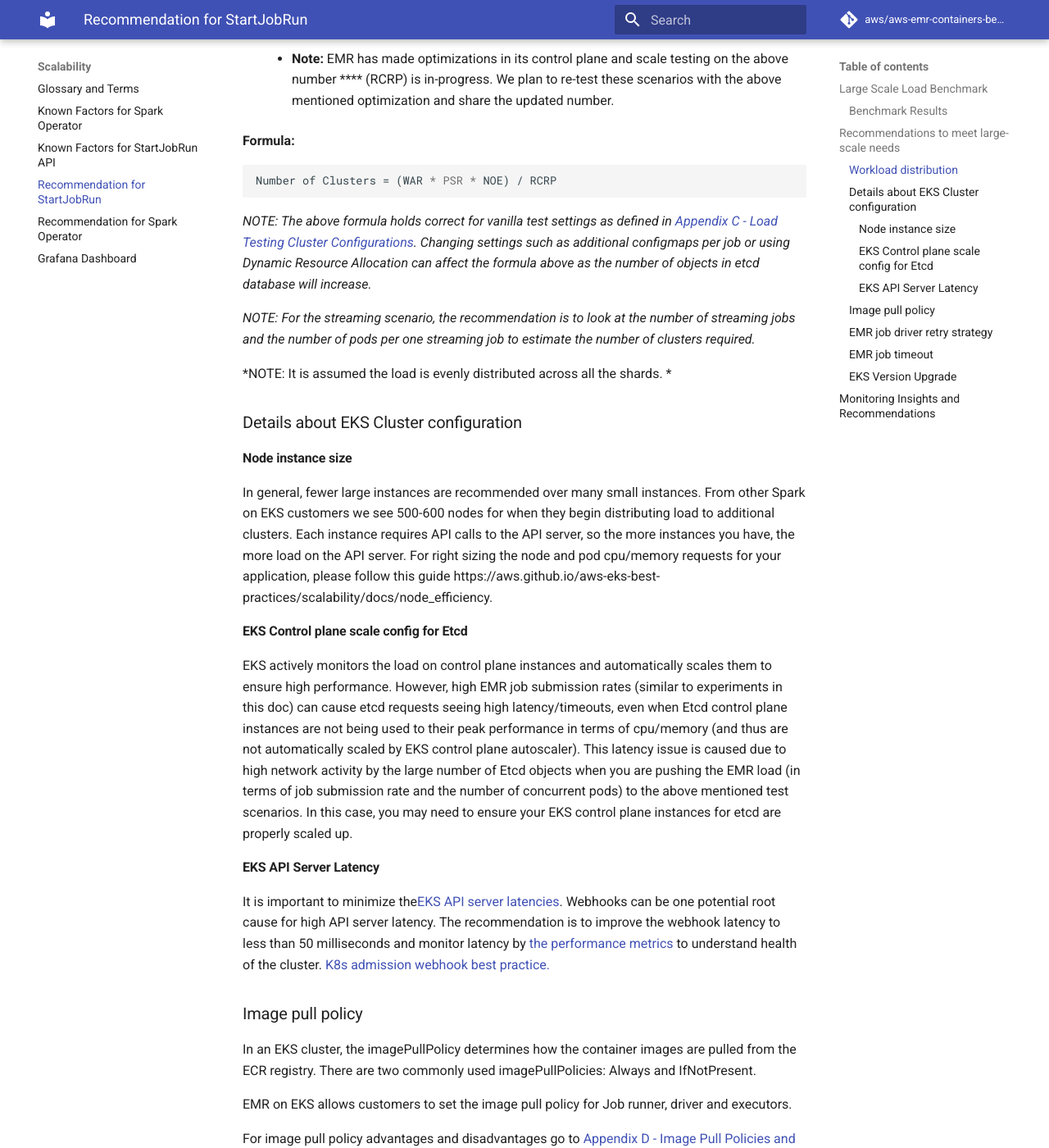
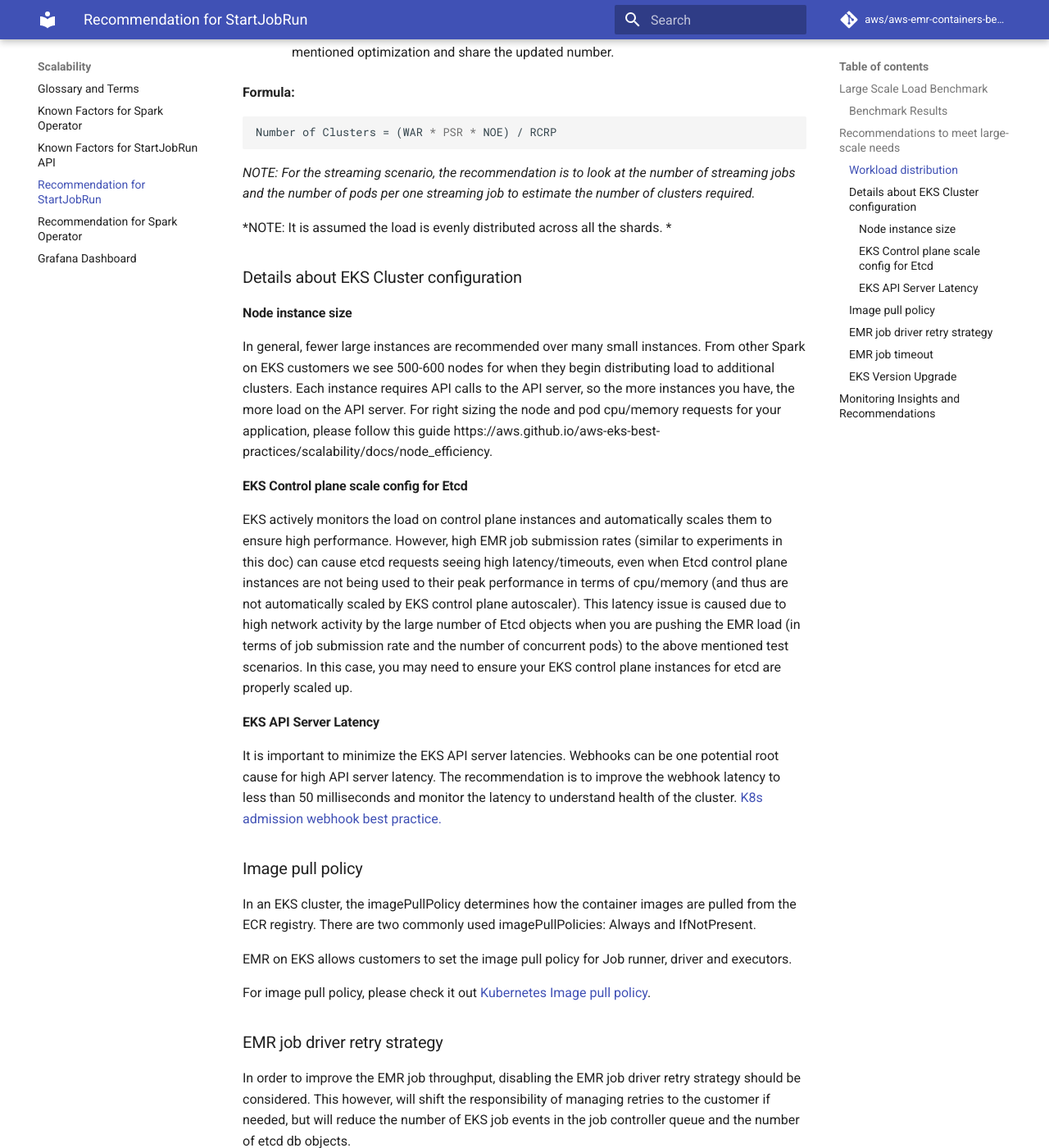
Before and after one commit to aws/aws-emr-containers-best-practices, an MkDocs documentation site: the page built from content/scalability/docs/load-test-for-start-job-run-api.md, in a window 1280 px wide and 1400 px high, scrolled down 4612 px. Shown: the whole window at 82% size. Built offline with MkDocs 1.6.1 and Material for MkDocs 9.7.7, drawn with Linux system fonts in a browser that asks for light colours; comment, search, counter and statistics services are not loaded; some of the changed text lies outside the part shown.

Commit message:
Updated .md files with some expired links.

````diff
--- a/content/scalability/docs/load-test-for-start-job-run-api.md
+++ b/content/scalability/docs/load-test-for-start-job-run-api.md
@@ -15,7 +15,6 @@
         * `WARM_IP_TARGET` : 10
         * `AWS_VPC_K8S_CNI_CUSTOM_NETWORK_CFG` : true with custom ENIConfigs (each AZ having custom subnet of 65536 IP addresses pool for pods)
 * Note that max number of active EMR on EKS jobs corresponds to maximum concurrently active jobs that have been submitted to the EKS cluster, and are not yet completed.
-* Please see details around the additional Benchmarking setup in the following section [Appendix D - Load Testing Cluster Configurations](https://quip-amazon.com/7AFyAZQRMyZT#temp:C:KIV39e1c7bb993542ccab65b824a)
 * Batch jobs were run with 10 executors
 * We used default pod spec for our EMR jobs
 * The streaming jobs scenario were tested by first submitting all streaming jobs before running the batch jobs
@@ -190,9 +189,6 @@
 Number of Clusters = (WAR * PSR * NOE) / RCRP
 ```
 
-
-*NOTE: The above formula holds correct for vanilla test settings as defined in  [Appendix C - Load Testing Cluster Configurations](https://quip-amazon.com/7AFyAZQRMyZT#temp:C:KIV39e1c7bb993542ccab65b824a). Changing settings such as additional configmaps per job or using Dynamic Resource Allocation can affect the formula above as the number of objects in etcd database will increase.*
-
 *NOTE: For the streaming scenario, the recommendation is to look at the number of streaming jobs and the number of pods per one streaming job to estimate the number of clusters required.*
 
 *NOTE: It is assumed the load is evenly distributed across all the shards.
@@ -211,7 +207,7 @@
 
 #### EKS API Server Latency
 
-It is important to minimize the[EKS API server latencies](https://quip-amazon.com/MwNDAG5gy8EZ/EMR-on-EKS-Scale-Recommendation-for-Salesforce#temp:C:EIca6f30b96911145518fbc53df8). Webhooks can be one potential root cause for high API server latency. The recommendation is to improve the webhook latency to less than 50 milliseconds and monitor latency by [the performance metrics](https://quip-amazon.com/MwNDAG5gy8EZ/EMR-on-EKS-Scale-Recommendation-for-Salesforce#temp:C:EIca6f30b96911145518fbc53df8) to understand health of the cluster. [K8s admission webhook best practice.](https://kubernetes.io/docs/reference/access-authn-authz/extensible-admission-controllers/#best-practices-and-warnings)
+It is important to minimize the EKS API server latencies. Webhooks can be one potential root cause for high API server latency. The recommendation is to improve the webhook latency to less than 50 milliseconds and monitor the latency to understand health of the cluster. [K8s admission webhook best practice.](https://kubernetes.io/docs/reference/access-authn-authz/extensible-admission-controllers/#best-practices-and-warnings)
 
 ### Image pull policy
 
@@ -219,7 +215,7 @@
 
 EMR on EKS allows customers to set the image pull policy for Job runner, driver and executors.
 
-For image pull policy advantages and disadvantages go to [Appendix D - Image Pull Policies and pros/cons](https://quip-amazon.com/7AFyAZQRMyZT#temp:C:KIVf5c4bf635fac419ba7efc79ed).
+For image pull policy, please check it out [Kubernetes Image pull policy](https://kubernetes.io/docs/concepts/containers/images/#image-pull-policy).
 
 ### EMR job driver retry strategy
 
@@ -311,9 +307,6 @@
         * `histogram_quantile(0.99, sum(rate(apiserver_admission_webhook_admission_duration_seconds_bucket[5m])) by (name, operation, rejected, le)) > 0`
     *
 
-
-Documentation and best practices links can be found [Appendix B - Documentation and best practices on scalability](https://quip-amazon.com/7AFyAZQRMyZT#temp:C:KIV804528e8011746b1bc13f9764)
-
 **Dashboard that was demonstrated**: https://github.com/RiskyAdventure/Troubleshooting-Dashboards/blob/main/api-troubleshooter.json
 
 **EKS Performance Overview Grafana Dashboard**: https://grafana.com/grafana/dashboards/6775-kubernetes-performance-overview/
````
Also changed, not shown: other parts of content/scalability/docs/load-test-for-start-job-run-api.md (+0 -2 lines), content/scalability/docs/known-factors-spark-operator.md (+1 -1 lines), content/scalability/docs/known-factors-start-job-run.md (+1 -1 lines), content/scalability/docs/load-test-for-spark-operator.md (+1 -1 lines).
